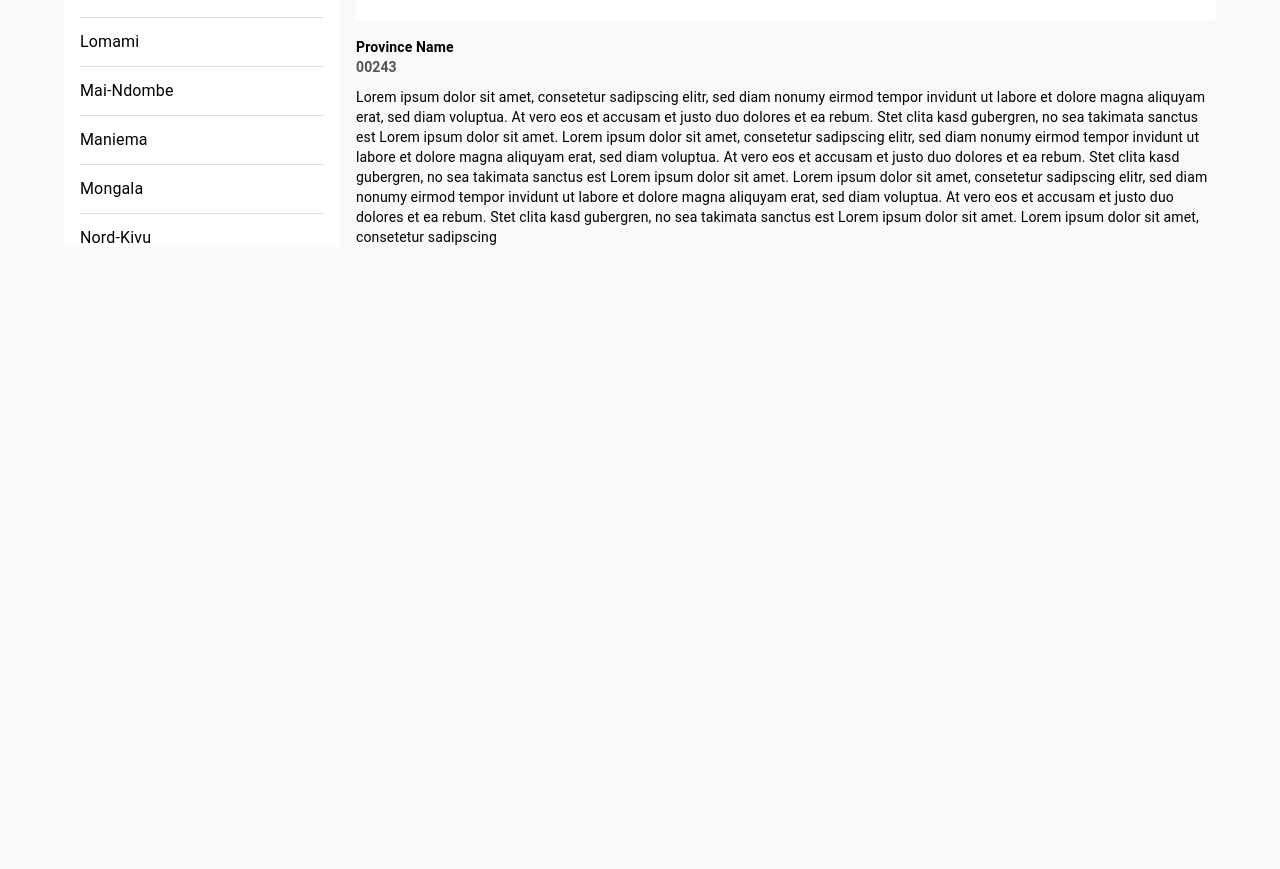
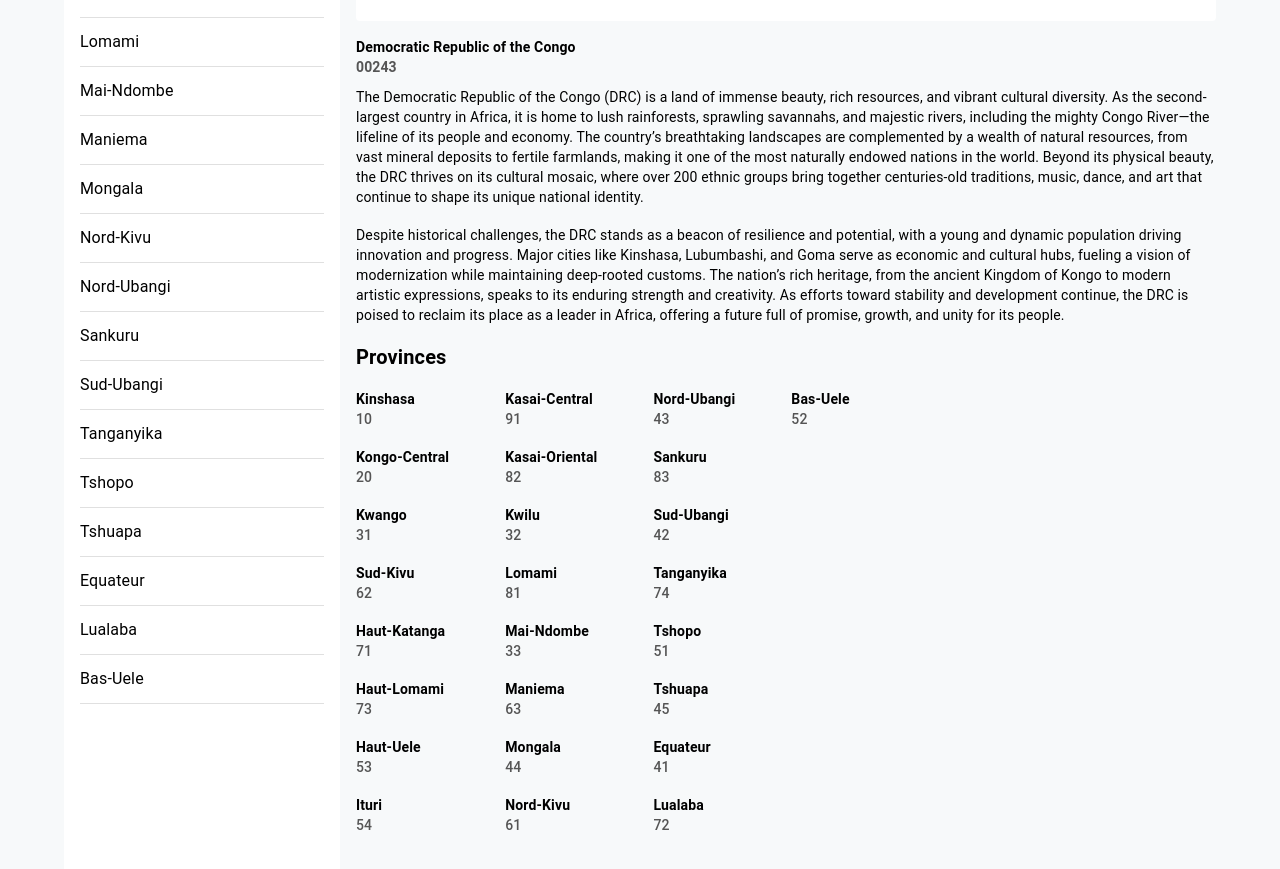
Before and after one commit to RomainShindano/congodetails, a Next.js app: page / in a window 1280 px wide. Shown: the part 593-1462 px from the top of the page. Before the commit the page ends 840 px from the top, so only its background shows below. Built offline with nearby package versions, Linux system fonts and the light colour scheme.

Commit message:
new deatails

```diff
--- a/src/app/layout.js
+++ b/src/app/layout.js
@@ -40,10 +40,8 @@ export default function RootLayout({ children }) {
                 sx={{
                   display: { xs: 'none', md: 'block' },
                   backgroundColor: "white",
-                  maxHeight: "100vh",
-                  overflowY: "auto",
+                  overflowY: "0",
                   paddingTop: 3,
-                  paddingBottom: 3,
                 }}>
                 <List>
                   {provinces.map((province, index) => (
@@ -57,7 +55,6 @@ export default function RootLayout({ children }) {
               </Grid2>
               <Grid2 size={{ md: 9, xs: 12 }}
                 sx={{
-                  maxHeight: "100vh",
                   paddingTop: 2,
                   overflowY: "scroll",
                   "&::-webkit-scrollbar": {
--- a/src/app/page.js
+++ b/src/app/page.js
@@ -34,7 +34,7 @@ export default function Home() {
 
       <Grid2 marginTop={2} marginBottom={1}>
         <Typography variant="body2" fontWeight={"bold"}>
-          Province Name
+          Democratic Republic of the Congo
         </Typography>
         <Typography variant="subtitle2" fontWeight={"bold"} color="#555555">
           00243
@@ -43,15 +43,11 @@ export default function Home() {
 
       <Grid2>
         <Typography variant="body2">
-          Lorem ipsum dolor sit amet, consetetur sadipscing elitr, sed diam nonumy eirmod tempor invidunt ut labore et
-          dolore magna aliquyam erat, sed diam voluptua. At vero eos et accusam et justo duo dolores et ea rebum. Stet
-          clita kasd gubergren, no sea takimata sanctus est Lorem ipsum dolor sit amet. Lorem ipsum dolor sit amet,
-          consetetur sadipscing elitr, sed diam nonumy eirmod tempor invidunt ut labore et dolore magna aliquyam erat,
-          sed diam voluptua. At vero eos et accusam et justo duo dolores et ea rebum. Stet clita kasd gubergren, no sea
-          takimata sanctus est Lorem ipsum dolor sit amet. Lorem ipsum dolor sit amet, consetetur sadipscing elitr, sed
-          diam nonumy eirmod tempor invidunt ut labore et dolore magna aliquyam erat, sed diam voluptua. At vero eos et
-          accusam et justo duo dolores et ea rebum. Stet clita kasd gubergren, no sea takimata sanctus est Lorem ipsum
-          dolor sit amet. Lorem ipsum dolor sit amet, consetetur sadipscing
+          The Democratic Republic of the Congo (DRC) is a land of immense beauty, rich resources, and vibrant cultural diversity. As the second-largest country in Africa, it is home to lush rainforests, sprawling savannahs, and majestic rivers, including the mighty Congo River—the lifeline of its people and economy. The country’s breathtaking landscapes are complemented by a wealth of natural resources, from vast mineral deposits to fertile farmlands, making it one of the most naturally endowed nations in the world. Beyond its physical beauty, the DRC thrives on its cultural mosaic, where over 200 ethnic groups bring together centuries-old traditions, music, dance, and art that continue to shape its unique national identity.
+        </Typography>
+        <br />
+        <Typography variant="body2">
+          Despite historical challenges, the DRC stands as a beacon of resilience and potential, with a young and dynamic population driving innovation and progress. Major cities like Kinshasa, Lubumbashi, and Goma serve as economic and cultural hubs, fueling a vision of modernization while maintaining deep-rooted customs. The nation’s rich heritage, from the ancient Kingdom of Kongo to modern artistic expressions, speaks to its enduring strength and creativity. As efforts toward stability and development continue, the DRC is poised to reclaim its place as a leader in Africa, offering a future full of promise, growth, and unity for its people.
         </Typography>
       </Grid2>
       <Grid2 marginTop={2}>
@@ -59,10 +55,10 @@ export default function Home() {
           Provinces
         </Typography>
       </Grid2>
-      <Grid2 container justifyContent={"space-between"} marginBottom={4}>
+      <Grid2 container spacing={3} marginBottom={4}>
         <Grid2>
           <List sx={{ marginLeft: 0, paddingLeft: 0 }}>
-            {congoData.provinces.slice(0, 13).map((province, index) => (
+            {congoData.provinces.slice(0, 8).map((province, index) => (
               <ListItem key={index} sx={{ paddingLeft: 0, cursor: 'pointer' }} button="true" onClick={() => handleProvinceClick(province.name)}>
                 <Grid2>
                   <Typography variant="body2" fontWeight={"bold"}>
@@ -78,7 +74,39 @@ export default function Home() {
         </Grid2>
         <Grid2>
           <List sx={{ marginLeft: 0 }}>
-            {congoData.provinces.slice(13, 26).map((province, index) => (
+            {congoData.provinces.slice(8, 16).map((province, index) => (
+              <ListItem key={index} sx={{ cursor: 'pointer' }} button="true" onClick={() => handleProvinceClick(province.name)}>
+                <Grid2>
+                  <Typography variant="body2" fontWeight={"bold"}>
+                    {province.name}
+                  </Typography>
+                  <Typography variant="subtitle2" color="#555555">
+                    {province.postal_code}
+                  </Typography>
+                </Grid2>
+              </ListItem>
+            ))}
+          </List>
+        </Grid2>
+        <Grid2>
+          <List sx={{ marginLeft: 0 }}>
+            {congoData.provinces.slice(16, 24).map((province, index) => (
+              <ListItem key={index} sx={{ cursor: 'pointer' }} button="true" onClick={() => handleProvinceClick(province.name)}>
+                <Grid2>
+                  <Typography variant="body2" fontWeight={"bold"}>
+                    {province.name}
+                  </Typography>
+                  <Typography variant="subtitle2" color="#555555">
+                    {province.postal_code}
+                  </Typography>
+                </Grid2>
+              </ListItem>
+            ))}
+          </List>
+        </Grid2>
+        <Grid2>
+          <List sx={{ marginLeft: 0 }}>
+            {congoData.provinces.slice(24, 26).map((province, index) => (
               <ListItem key={index} sx={{ cursor: 'pointer' }} button="true" onClick={() => handleProvinceClick(province.name)}>
                 <Grid2>
                   <Typography variant="body2" fontWeight={"bold"}>
--- a/src/app/province/[province]/page.js
+++ b/src/app/province/[province]/page.js
@@ -41,7 +41,7 @@ export default function ProvinceDetail() {
                         <Typography variant="subtitle2" fontWeight={"bold"} color="#555555">{provinceData.postal_code}</Typography>
                     </Grid2>
                     <Grid2>
-                        <Typography variant="body2">Location</Typography>
+                        {/* <Typography variant="body2">Location</Typography> */}
                     </Grid2>
                 </Grid2>
                 <Card elevation={0}>
```
